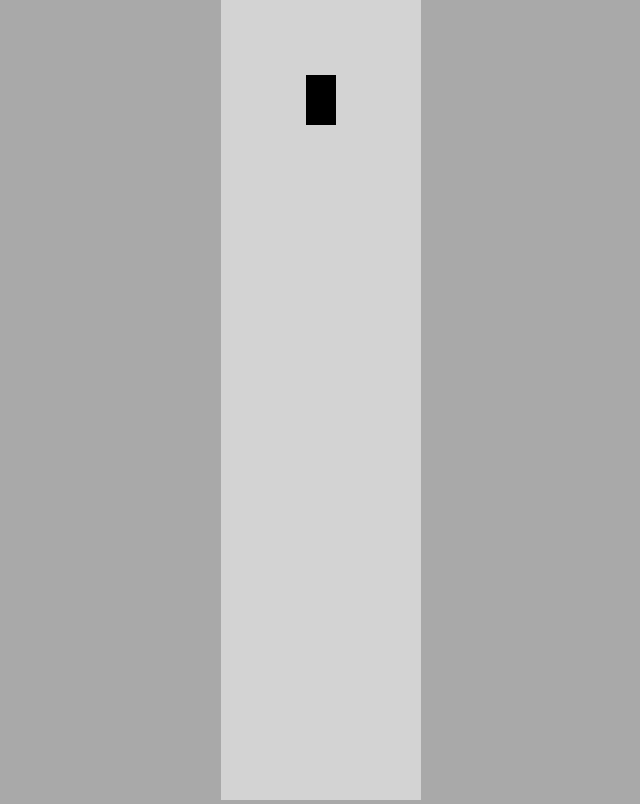
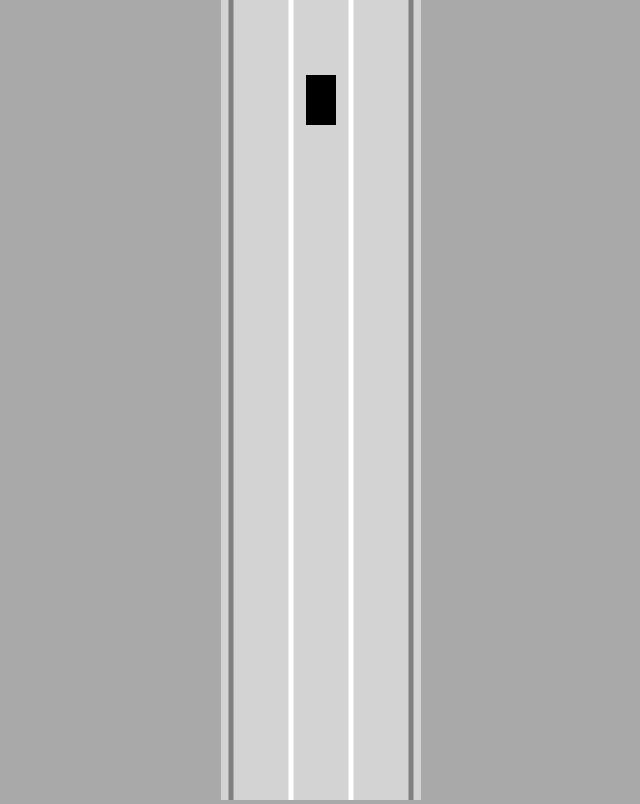
Before and after one commit to 6eorg/self-driving-car, a plain HTML site: page index.html in a window 1280 px wide. Shown: the whole page, without its empty margins (319-959 px from the left). Drawn offline with Linux system fonts and the light colour scheme.

Commit message:
added basic road (not moving yet)

```diff
--- a/car.js
+++ b/car.js
@@ -19,6 +19,33 @@ class Car {
     }
 
     update() {
+        this.#move()
+
+    }
+
+    draw(ctx) {
+        //rotation (car steers)
+        ctx.save();
+        //set center of rotation
+        ctx.translate(this.x, this.y);
+        ctx.rotate(-this.angle)
+
+        ctx.beginPath();
+        //draw rectangle
+        ctx.rect(
+            -this.width / 2,
+            -this.height / 2,
+            this.width,
+            this.height
+
+        );
+        ctx.fill();
+
+        //restore the previous saved context
+        ctx.restore();
+    }
+
+    #move() {
         if (this.controls.forward) {
             this.speed += this.acceleration;
         }
@@ -62,35 +89,8 @@ class Car {
             }
 
         }
-
-
-
-
-
         //steering wth unit circle
         this.x -= Math.sin(this.angle) * this.speed;
         this.y -= Math.cos(this.angle) * this.speed
     }
-
-    draw(ctx) {
-        //rotation (car steers)
-        ctx.save();
-        //set center of rotation
-        ctx.translate(this.x, this.y);
-        ctx.rotate(-this.angle)
-
-        ctx.beginPath();
-        //draw rectangle
-        ctx.rect(
-            -this.width / 2,
-            -this.height / 2,
-            this.width,
-            this.height
-
-        );
-        ctx.fill();
-
-        //restore the previous saved context
-        ctx.restore();
-    }
 }
--- a/index.html
+++ b/index.html
@@ -10,6 +10,8 @@
     <canvas id="myCanvas"></canvas>
     <script src="car.js"></script>
     <script src="controls.js"></script>
+    <script src="road.js"></script>
+    <script src="utils.js"></script>
     <script src="main.js"></script>
 
 </body>
--- a/main.js
+++ b/main.js
@@ -6,19 +6,22 @@ const canvas = document.getElementById("myCanvas")
 canvas.height = window.innerHeight
 canvas.width = 200;
 
-//setup car
+//setup road and car
 //drawing context
 const ctx = canvas.getContext("2d");
-const car = new Car(100, 100, 30, 50)
+//road center = half of the canvas, and  canvas width, a bit smaller
+const road = new Road(canvas.width/2, canvas.width*0.9)
+const car = new Car(road.getLaneCenter(1), 100, 30, 50)
 
 
 animate();
 
 function animate(){
     car.update();
-    //this clears the parent canvas
+    //this clears the canvas
     canvas.height = window.innerHeight
 
+    road.draw(ctx);
     car.draw(ctx);
     //calls the animate method again
     requestAnimationFrame(animate)
--- /dev/null
+++ b/road.js
@@ -0,0 +1,66 @@
+class Road {
+
+    //x = center of the road
+    constructor(x, width, laneCount = 3) {
+        this.x = x;
+        this.width = width;
+        this.laneCount = laneCount
+
+        //left / right part of the road
+        this.left = x - width / 2;
+        this.right = x + width / 2
+
+        //infinity for road movement
+        const infinity = 100000000;
+        this.top = -infinity;
+        this.bottom = infinity;
+
+        //strassenrand
+        const topLeft = { x: this.left, y: this.top };
+        const bottomLeft = { x: this.left, y: this.bottom };
+        const topRight = { x: this.right, y: this.top }
+        const bottomRight = { x: this.right, y: this.bottom }
+        this.borders = [
+            [topLeft, bottomLeft],
+            [topRight, bottomRight]
+        ]
+    }
+
+    getLaneCenter(laneIndex) {
+        const laneWidth = this.width / this.laneCount;
+        return this.left + laneWidth / 2 + laneIndex * laneWidth;
+    }
+
+
+    //to draw the road
+    draw(ctx) {
+        ctx.lineWidth = 5;
+        ctx.strokeStyle = "white";
+
+        //draw lanes
+        for (let i = 1; i <= this.laneCount - 1; i++) {
+            //x coordinate of lane (linear interpolation)
+            const x = lerp(this.left, this.right, i / this.laneCount);
+
+            // draw line dashes like this (but it will kill browser)
+            // ctx.setLineDash([20,20]);
+
+            ctx.beginPath()
+            ctx.moveTo(x, this.top);
+            ctx.lineTo(x, this.bottom);
+            ctx.stroke();
+        }
+
+
+        // draw borders (strassenrand)
+        ctx.setLineDash([])
+        this.borders.forEach(border => {
+            ctx.beginPath();
+            ctx.moveTo(border[0].x, border[0].y)
+            ctx.lineTo(border[1].x, border[1].y)
+            ctx.strokeStyle = "gray"
+            ctx.stroke()
+        });
+
+    }
+}
--- /dev/null
+++ b/utils.js
@@ -0,0 +1,6 @@
+
+function lerp(A,B,t){
+    //when t is 0 or 1 we have the two endpoints
+    //move from left to right
+    return A+(B-A)*t;
+}
```
